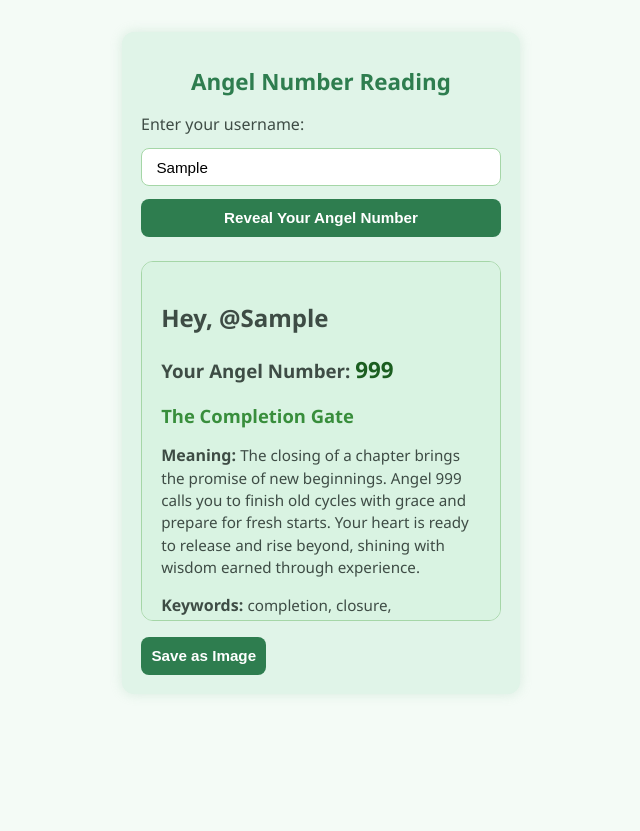
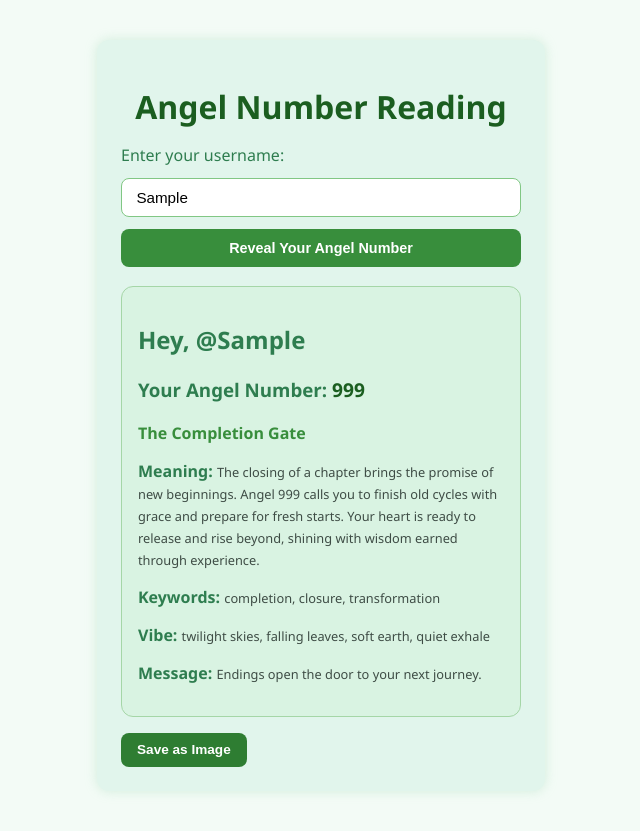
Before and after one commit to 307temporaryredirect/angelroom, a website: page public/index.html in a window 1280 px wide. Both pictures are taken after typing "Sample" into the empty fields and a click on the button "Reveal Your Angel Number". Shown: the whole page, without its empty margins (319-959 px from the left). Before the commit the page ends 800 px from the top, so only its background shows below. Drawn offline with nearby package versions, Linux system fonts and the light colour scheme.

Commit message:
Update style.css

```diff
--- a/public/style.css
+++ b/public/style.css
@@ -1,62 +1,60 @@
 body {
   font-family: 'Segoe UI', Tahoma, Geneva, Verdana, sans-serif;
-  background: #f4fbf6;
-  color: #3e4c45;
+  background: #f3fbf6;
+  color: #2e7d4f;
   margin: 0;
   padding: 1rem;
 }
 
 .container {
-  max-width: 360px;
-  margin: 1rem auto;
-  background: #e0f4e8;
-  padding: 1.2rem;
+  max-width: 400px;
+  margin: 1.5rem auto;
+  background: #e1f5ec;
+  padding: 1.5rem;
   border-radius: 12px;
-  box-shadow: 0 0 12px rgba(150, 200, 170, 0.3);
+  box-shadow: 0 0 12px rgba(160, 220, 180, 0.4);
 }
 
 h1 {
   text-align: center;
   font-weight: 600;
   margin-bottom: 1rem;
-  color: #2e7d4f;
-  font-size: 1.4rem;
+  color: #1b5e20;
 }
 
 form {
   display: flex;
   flex-direction: column;
-  gap: 0.8rem;
+  gap: 0.75rem;
 }
 
 input[type="text"] {
   padding: 0.6rem 0.9rem;
   font-size: 0.95rem;
-  border: 1px solid #a5d6a7;
+  border: 1px solid #81c784;
   border-radius: 8px;
   transition: border-color 0.3s ease;
-  background-color: #ffffff;
 }
 
 input[type="text"]:focus {
   outline: none;
-  border-color: #2e7d4f;
+  border-color: #388e3c;
 }
 
 button {
-  background-color: #2e7d4f;
+  background-color: #388e3c;
   color: white;
   font-weight: 600;
-  padding: 0.65rem;
+  padding: 0.7rem;
   border: none;
   border-radius: 8px;
   cursor: pointer;
+  font-size: 0.9rem;
   transition: background-color 0.3s ease;
-  font-size: 0.95rem;
 }
 
 button:hover {
-  background-color: #388e3c;
+  background-color: #2e7d32;
 }
 
 .hidden {
@@ -64,34 +62,32 @@ button:hover {
 }
 
 #result {
-  margin-top: 1.5rem;
+  margin-top: 1.2rem;
   background: #d9f3e2;
-  padding: 1.2rem;
+  padding: 1rem;
   border-radius: 12px;
   border: 1px solid #a5d6a7;
   text-align: left;
   width: 100%;
   box-sizing: border-box;
-  aspect-ratio: 1 / 1;
-  overflow: auto;
 }
 
 .username-display {
-  font-size: 1rem;
+  font-size: 0.85rem;
   font-weight: 600;
   color: #2e7d4f;
-  margin-bottom: 0.75rem;
+  margin-bottom: 0.5rem;
 }
 
 #angelNumber {
-  font-size: 1.4rem;
+  font-size: 1.2rem;
   font-weight: 700;
   color: #1b5e20;
 }
 
 #angelTitle {
-  font-size: 1.15rem;
-  margin: 0.5rem 0 1rem;
+  font-size: 1rem;
+  margin: 0.4rem 0 0.8rem;
   color: #388e3c;
   font-weight: 600;
 }
@@ -100,38 +96,40 @@ button:hover {
 #angelKeywords,
 #angelVibe,
 #angelMessage {
-  font-size: 0.95rem;
-  margin: 0.4rem 0;
+  font-size: 0.8rem;
+  margin: 0.3rem 0;
   color: #3e4c45;
-  line-height: 1.4;
+  line-height: 1.35;
 }
 
-#saveImage {
-  margin-top: 1.2rem;
-  background-color: #43a047;
+#saveImage,
+#saveBtn {
+  margin-top: 1rem;
+  background-color: #2e7d32;
   color: white;
   border: none;
   padding: 0.6rem 1rem;
   border-radius: 8px;
   cursor: pointer;
   font-weight: 600;
-  font-size: 0.9rem;
+  font-size: 0.85rem;
   transition: background-color 0.3s ease;
 }
 
-#saveImage:hover {
-  background-color: #2e7d4f;
+#saveImage:hover,
+#saveBtn:hover {
+  background-color: #1b5e20;
 }
 
 .follow-links {
   text-align: center;
-  margin-top: 1.5rem;
+  margin-top: 1.2rem;
   font-size: 13px;
-  color: #4a6e57;
+  color: #4e664e;
 }
 
 .follow-links a {
-  color: #2e7d4f;
+  color: #2e7d32;
   text-decoration: none;
   font-weight: 600;
 }
@@ -139,25 +137,3 @@ button:hover {
 .follow-links a:hover {
   text-decoration: underline;
 }
-
-/* Responsive mobile */
-@media (max-width: 400px) {
-  .container {
-    max-width: 92vw;
-    padding: 1rem;
-  }
-
-  #result {
-    aspect-ratio: 1 / 1;
-    padding: 1rem;
-  }
-
-  h1 {
-    font-size: 1.2rem;
-  }
-
-  input[type="text"],
-  button {
-    font-size: 0.9rem;
-  }
-}
```
